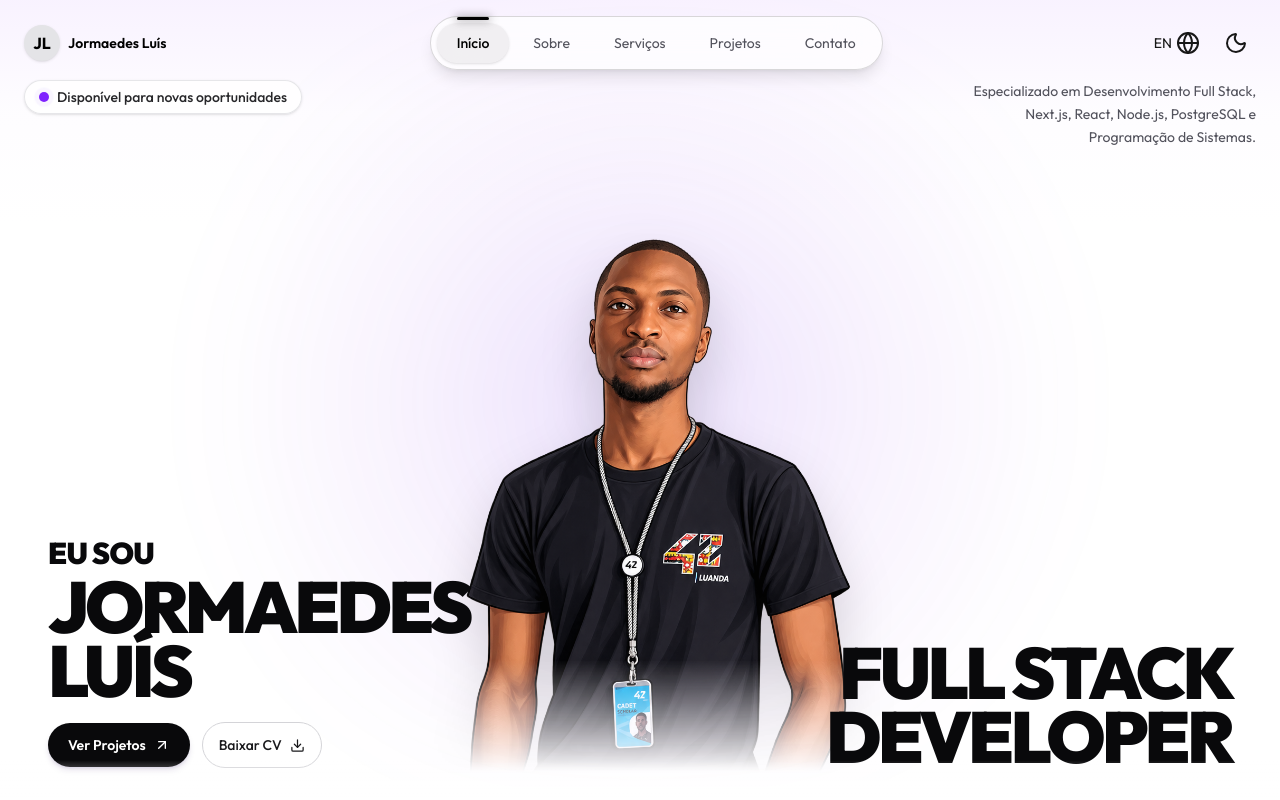
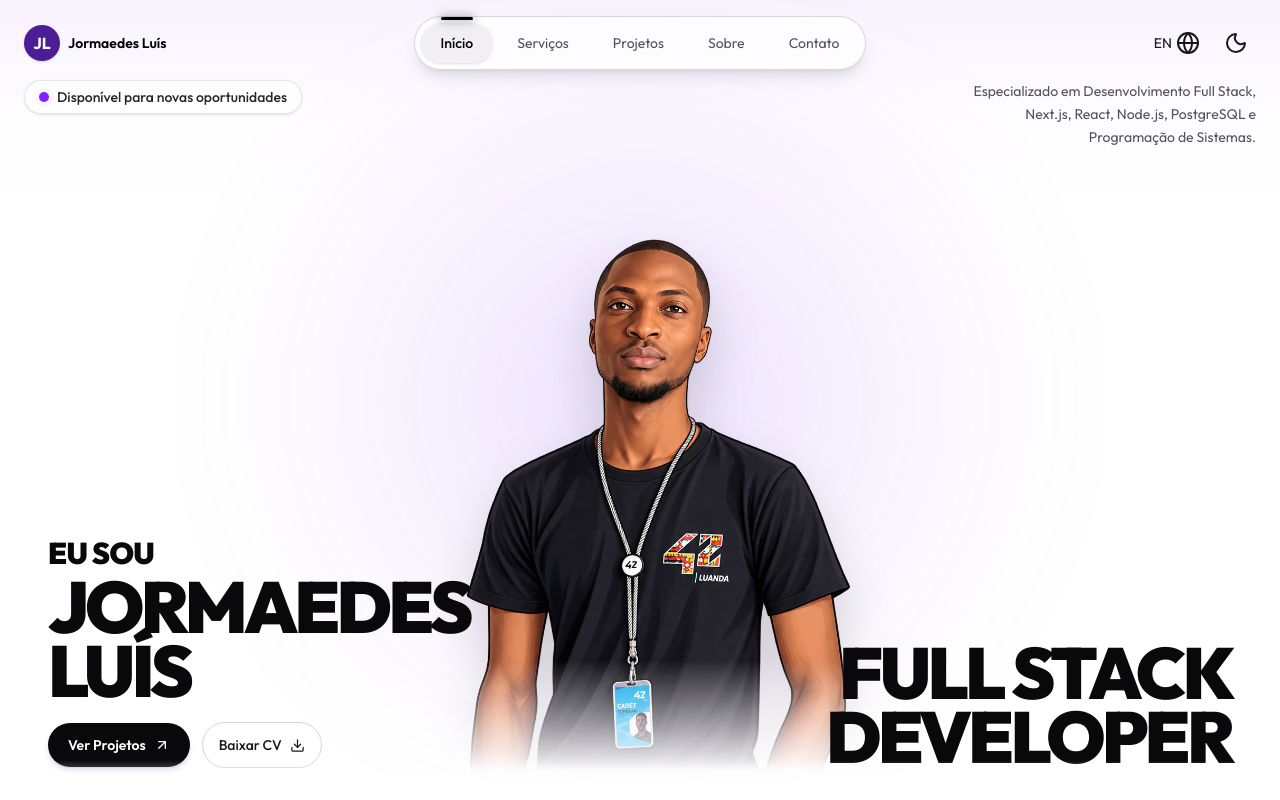
Before and after one commit to jormaedes/portfolio, a Next.js app: page / in a window 1280 px wide. Built offline with nearby package versions, Linux system fonts and the light colour scheme.

Commit message:
feat: update Header component layout and animations; reorder nav links for improved accessibility

```diff
--- a/src/app/globals.css
+++ b/src/app/globals.css
@@ -22,6 +22,7 @@
 @theme {
   --font-outfit: 'Outfit', sans-serif;
   --font-serif-display: 'Instrument Serif', Georgia, serif;
+  --color-accent-purple: #4c1d95;
 }
 
 html,
@@ -39,3 +40,63 @@ body {
   background-color: var(--background-dark);
   color: var(--foreground-dark);
 }
+
+@keyframes slideDown {
+  from {
+    opacity: 0;
+    transform: translateY(-24px);
+  }
+  to {
+    opacity: 1;
+    transform: translateY(0);
+  }
+}
+
+@keyframes slideLeft {
+  from {
+    opacity: 0;
+    transform: translateX(-36px);
+  }
+  to {
+    opacity: 1;
+    transform: translateX(0);
+  }
+}
+
+@keyframes slideRight {
+  from {
+    opacity: 0;
+    transform: translateX(36px);
+  }
+  to {
+    opacity: 1;
+    transform: translateX(0);
+  }
+}
+
+@keyframes slideUp {
+  from {
+    opacity: 0;
+    transform: translateY(48px);
+  }
+  to {
+    opacity: 1;
+    transform: translateY(0);
+  }
+}
+
+.animate-slide-down {
+  animation: slideDown 0.7s cubic-bezier(0.16, 1, 0.3, 1) both;
+}
+
+.animate-slide-left {
+  animation: slideLeft 0.8s cubic-bezier(0.16, 1, 0.3, 1) both;
+}
+
+.animate-slide-right {
+  animation: slideRight 0.8s cubic-bezier(0.16, 1, 0.3, 1) both;
+}
+
+.animate-slide-up {
+  animation: slideUp 0.9s cubic-bezier(0.16, 1, 0.3, 1) both;
+}
--- a/src/components/Header.tsx
+++ b/src/components/Header.tsx
@@ -18,14 +18,6 @@ const navLinks = [
     },
     {
         name: {
-            pt: "Sobre",
-            en: "About"
-        },
-        href: "#about",
-        icon: User
-    },
-    {
-        name: {
             pt: "Serviços",
             en: "Services"
         },
@@ -39,6 +31,14 @@ const navLinks = [
         },
         href: "#projects",
         icon: CodeXml
+    },
+    {
+        name: {
+            pt: "Sobre",
+            en: "About"
+        },
+        href: "#about",
+        icon: User
     },
     {
         name: {
@@ -87,19 +87,20 @@ export default function Header() {
     }, [current, lang]);
 
     return (
-        <header className="relative z-30 container mx-auto flex justify-between items-center py-3 sm:py-4 px-4 sm:px-6">
-            {/* Logo / Nome do Autor */}
-            <div className="flex items-center space-x-2">
-                <div className="text-sm sm:text-base font-bold w-8 h-8 sm:w-9 sm:h-9 flex justify-center items-center rounded-full bg-zinc-200 dark:bg-zinc-800 text-black dark:text-white shadow-sm">
+        <header className="fixed top-0 left-0 right-0 z-50 pointer-events-none animate-slide-down">
+            <div className="container mx-auto flex items-center justify-between py-2.5 sm:py-4 px-3 sm:px-6 pointer-events-auto">
+                {/* Logo / Nome do Autor - Oculto em telas menores para priorizar o menu e o botão de alternar tema */}
+                <div className="hidden sm:flex sm:flex-1 items-center space-x-2">
+                    <div className="text-sm sm:text-base font-bold w-8 h-8 sm:w-9 sm:h-9 flex justify-center items-center rounded-full bg-accent-purple text-white shadow-sm shrink-0">
                         JL
                     </div>
-                <span className="hidden sm:inline text-sm font-semibold text-black dark:text-white whitespace-nowrap">
+                    <span className="hidden md:inline text-sm font-semibold text-black dark:text-white whitespace-nowrap">
                         Jormaedes Luís
                     </span>
                 </div>
 
                 {/* Menu de Navegação em Pílula (Ícones no mobile, texto no desktop) */}
-            <nav className="flex justify-center items-center px-1 sm:px-4">
+                <nav className="flex items-center justify-center">
                     <ul
                         ref={navRef}
                         className="relative flex items-center gap-0.5 sm:gap-1 rounded-full border border-black/15 dark:border-white/15 bg-white/70 dark:bg-black/70 p-1 sm:p-1.5 shadow-lg shadow-black/10 dark:shadow-black/40 backdrop-blur-xl"
@@ -124,7 +125,7 @@ export default function Header() {
                                 >
                                     <Link
                                         href={link.href}
-                                    className={`relative flex min-h-9 md:min-h-10 items-center justify-center rounded-full px-3 md:px-5 text-sm transition-all duration-300 ${
+                                        className={`relative flex min-h-9 md:min-h-10 items-center justify-center rounded-full px-2.5 sm:px-3 md:px-5 text-sm transition-all duration-300 ${
                                             isActive
                                                 ? "text-black dark:text-white font-medium"
                                                 : "text-zinc-600 hover:text-black dark:text-zinc-400 dark:hover:text-white"
@@ -156,10 +157,11 @@ export default function Header() {
                     </ul>
                 </nav>
 
-            {/* Ações Direitas: Idioma e Tema */}
-            <div className="flex items-center space-x-1 sm:space-x-2">
+                {/* Ações Direitas: Idioma e Tema - Mantém o botão de tema sempre visível */}
+                <div className="flex sm:flex-1 items-center justify-end space-x-1 sm:space-x-2 shrink-0">
                     <ToggleLangButton />
                     <ThemeToggleButton />
+                </div>
             </div>
         </header>
     );
```
Lines whose indentation alone changed are shown as unchanged.
